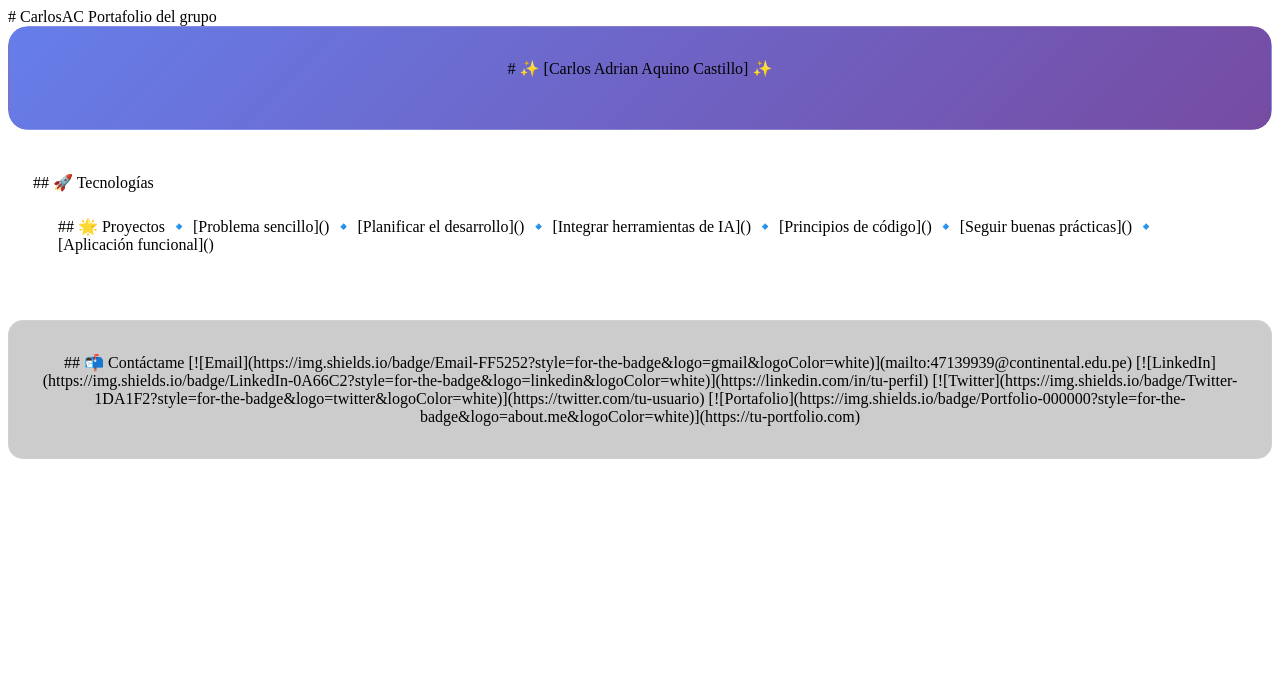
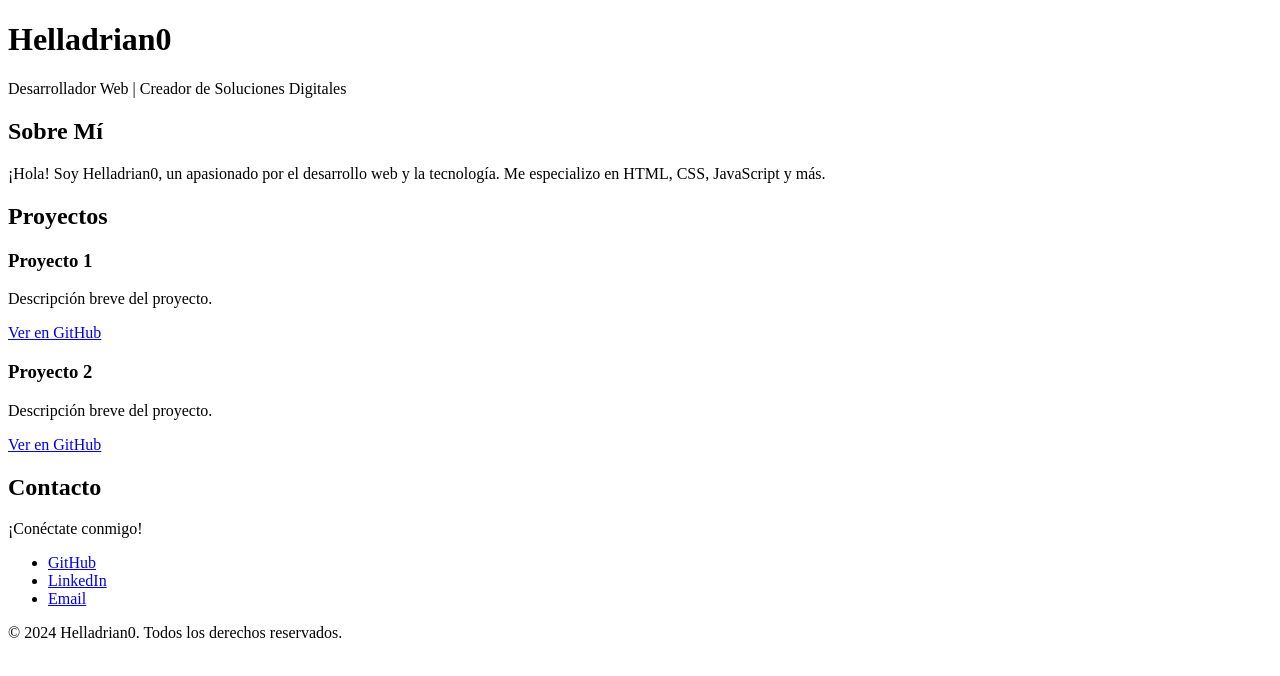
Before and after one commit to Helladrian0/CarlosAC, a plain HTML site: page index.html in a window 1280 px wide. Drawn offline with Linux system fonts and the light colour scheme.

Commit message:
Update index.html

```diff
--- a/index.html
+++ b/index.html
@@ -1,53 +1,51 @@
-# CarlosAC
-Portafolio del grupo
-<div align="center" style="border-radius: 20px; overflow: hidden;">
-  <div style="background: linear-gradient(135deg, #667eea 0%, #764ba2 100%); padding: 2rem; border-radius: 15px; box-shadow: 0 8px 32px rgba(0, 0, 0, 0.18); backdrop-filter: blur(8px); -webkit-backdrop-filter: blur(8px); border: 1px solid rgba(255, 255, 255, 0.18);">
+<!DOCTYPE html>
+<html lang="es">
+<head>
+    <meta charset="UTF-8">
+    <meta name="viewport" content="width=device-width, initial-scale=1.0">
+    <title>Portafolio de Helladrian0</title>
+    <link rel="stylesheet" href="style.css">
+    <link href="https://fonts.googleapis.com/css2?family=Roboto:wght@400;700&display=swap" rel="stylesheet">
+</head>
+<body>
+    <header>
+        <h1>Helladrian0</h1>
+        <p>Desarrollador Web | Creador de Soluciones Digitales</p>
+    </header>
 
-# ✨ [Carlos Adrian Aquino Castillo] ✨
+    <section id="about">
+        <h2>Sobre Mí</h2>
+        <p>¡Hola! Soy Helladrian0, un apasionado por el desarrollo web y la tecnología. Me especializo en HTML, CSS, JavaScript y más.</p>
+    </section>
 
-<h3> </h3>
+    <section id="projects">
+        <h2>Proyectos</h2>
+        <div class="project-grid">
+            <div class="project-card">
+                <h3>Proyecto 1</h3>
+                <p>Descripción breve del proyecto.</p>
+                <a href="https://github.com/Helladrian0" target="_blank">Ver en GitHub</a>
+            </div>
+            <div class="project-card">
+                <h3>Proyecto 2</h3>
+                <p>Descripción breve del proyecto.</p>
+                <a href="https://github.com/Helladrian0" target="_blank">Ver en GitHub</a>
+            </div>
+        </div>
+    </section>
 
-  </div>
-</div>
+    <section id="contact">
+        <h2>Contacto</h2>
+        <p>¡Conéctate conmigo!</p>
+        <ul>
+            <li><a href="https://github.com/Helladrian0" target="_blank">GitHub</a></li>
+            <li><a href="https://linkedin.com/in/tuperfil" target="_blank">LinkedIn</a></li>
+            <li><a href="mailto:tuemail@example.com">Email</a></li>
+        </ul>
+    </section>
 
-<br>
-
-<div style="display: flex; flex-wrap: wrap; gap: 1rem; justify-content: center;">
-
-<div style="background: rgba(255, 255, 255, 0.1); padding: 1.5rem; border-radius: 12px; flex: 1; min-width: 250px; backdrop-filter: blur(10px); border: 1px solid rgba(255, 255, 255, 0.2);">
-
-## 🚀 Tecnologías
-
-<div style="background: rgba(255, 255, 255, 0.1); padding: 1.5rem; border-radius: 12px; flex: 1; min-width: 250px; backdrop-filter: blur(10px); border: 1px solid rgba(255, 255, 255, 0.2);">
-
-## 🌟 Proyectos
-
-🔹 [Problema sencillo]()
-
-🔹 [Planificar el desarrollo]()
-
-🔹 [Integrar herramientas de IA]()
-
-🔹 [Principios de código]()
-
-🔹 [Seguir buenas prácticas]()
-
-🔹 [Aplicación funcional]()
-
-</div>
-
-</div>
-
-<br>
-
-<div style="background: rgba(0, 0, 0, 0.2); padding: 2rem; border-radius: 15px; text-align: center; backdrop-filter: blur(5px); border: 1px solid rgba(255, 255, 255, 0.1);">
-
-
-## 📬 Contáctame
-
-[![Email](https://img.shields.io/badge/Email-FF5252?style=for-the-badge&logo=gmail&logoColor=white)](mailto:47139939@continental.edu.pe)
-[![LinkedIn](https://img.shields.io/badge/LinkedIn-0A66C2?style=for-the-badge&logo=linkedin&logoColor=white)](https://linkedin.com/in/tu-perfil)
-[![Twitter](https://img.shields.io/badge/Twitter-1DA1F2?style=for-the-badge&logo=twitter&logoColor=white)](https://twitter.com/tu-usuario)
-[![Portafolio](https://img.shields.io/badge/Portfolio-000000?style=for-the-badge&logo=about.me&logoColor=white)](https://tu-portfolio.com)
-
-</div>
+    <footer>
+        <p>© 2024 Helladrian0. Todos los derechos reservados.</p>
+    </footer>
+</body>
+</html>
```
